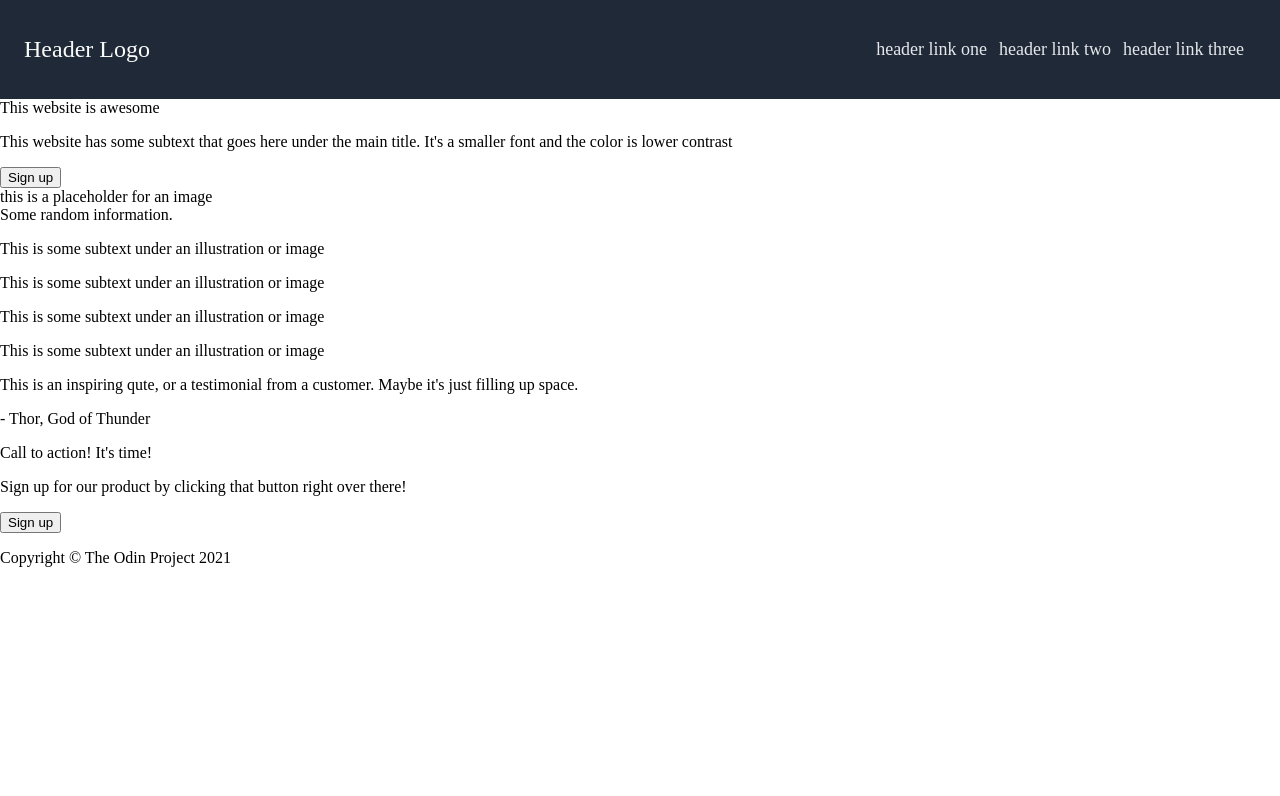
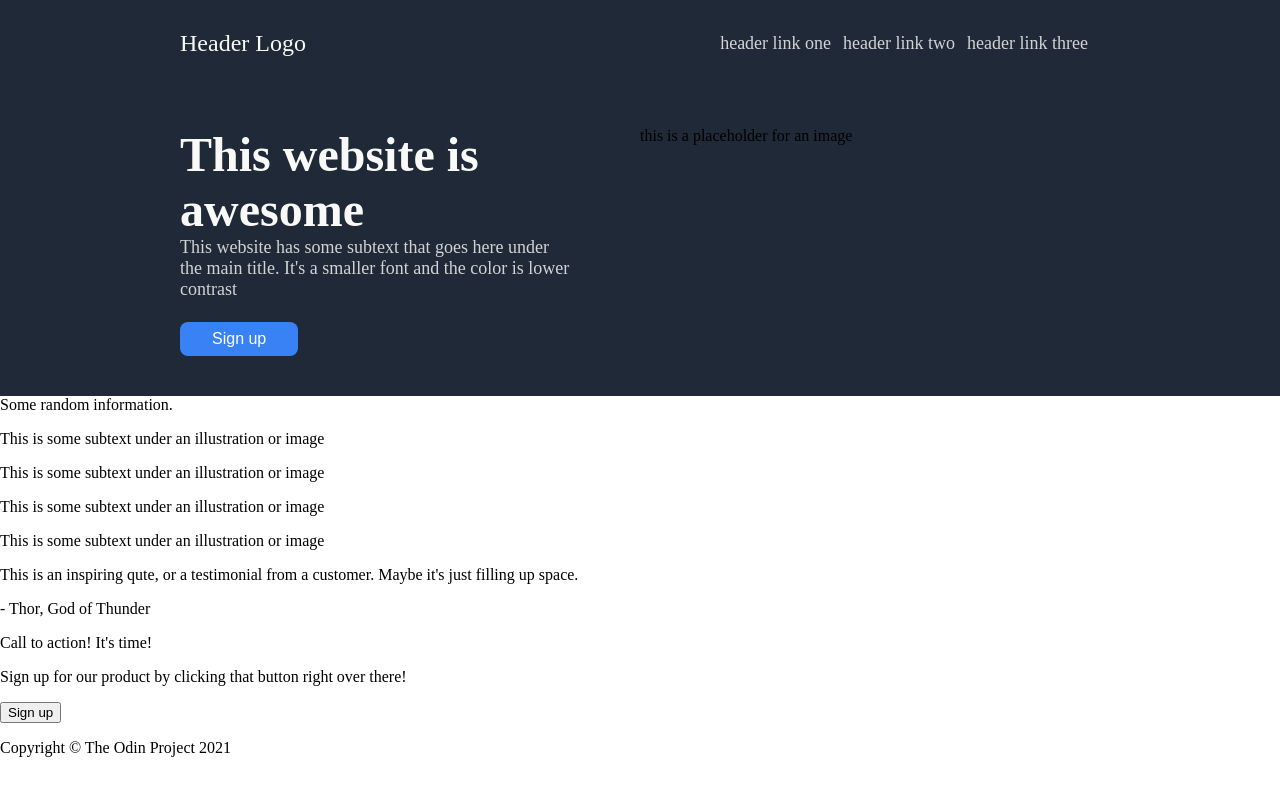
Before and after one commit to 0x-Armin/odin-landing-page, a plain HTML site: page index.html in a window 1280 px wide. Drawn offline with Linux system fonts and the light colour scheme.

Commit message:
Implement Hero left side

```diff
--- a/index.html
+++ b/index.html
@@ -18,8 +18,11 @@
   </div>
 
   <div class="hero">
-    <div class="left-side">This website is awesome
-      <p>This website has some subtext that goes here under the main title. It's a smaller font and the color is lower contrast</p>
+    <div class="left-side">This website is <br> awesome
+      <p>This website has some subtext that goes here under <br>
+        the main title. It's a smaller font and the color is lower <br>
+        contrast</p>
+
       <button class="sign-up">Sign up</button>
     </div>
     <div class="right-side">this is a placeholder for an image</div>
--- a/styles.css
+++ b/styles.css
@@ -4,7 +4,7 @@ body {
 
 .header {
   background: #1F2937;
-  padding: 12px 24px;
+  padding: 6px 180px;
   display: flex;
   justify-content: space-between;
 }
@@ -19,9 +19,46 @@ body {
   list-style: none;
   margin: 0 12px 0 0;
   padding: 0;
-  color: #E5E7EB;
-  font-size: 18px;
   display: flex;
   align-items: center;
   gap: 12px;
 }
+
+.header ul,
+.left-side p {
+  color: #d3d3d3;
+  font-size: 18px;
+  font-weight: normal;
+}
+
+.hero {
+  background: #1F2937;
+  display: flex;
+  padding: 40px 0;
+}
+
+.left-side {
+  font-size: 48px;
+  font-weight: 800;
+  color: #F9FAF8;
+  flex: 50%;
+  padding-left: 180px;
+}
+
+.left-side p {
+  margin: 0;
+}
+
+.sign-up {
+  border: 0px;
+  background-color: #3882f6;
+  border-radius: 8px;
+  color: white;
+  padding: 8px 32px;
+  font-size: 16px;
+}
+
+.right-side {
+  flex: 50%;
+  padding-right: 180px;
+}
```
